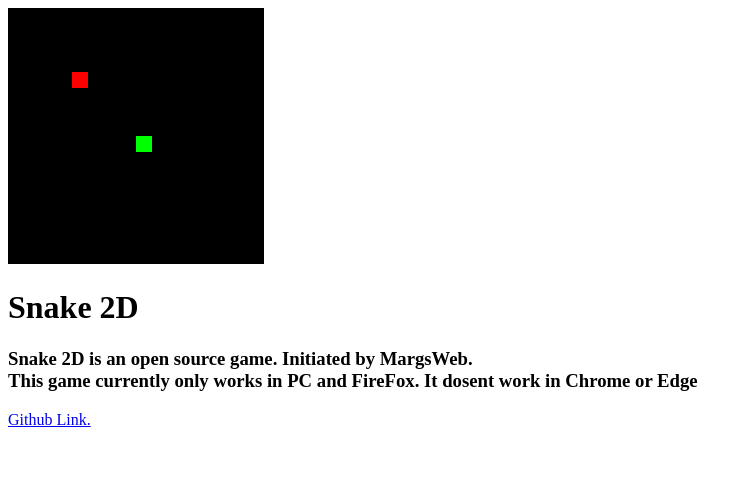
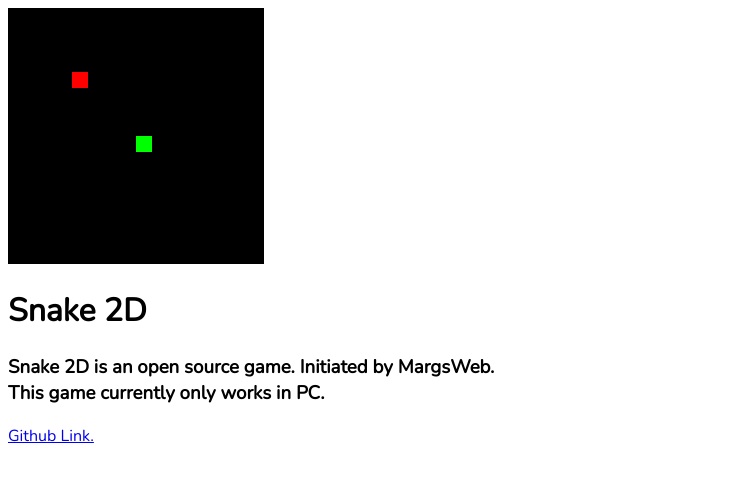
Before and after one commit to MohammedAbidNafi/Snake-Game, a plain HTML site: page index.html in a window 1280 px wide. Shown: the whole page, without its empty margins (0-752 px from the left). Drawn offline with nearby package versions, Linux system fonts and the light colour scheme.

Commit message:
Improvements

```diff
--- a/index.css
+++ b/index.css
@@ -1,9 +1,11 @@
+@import url("https://fonts.googleapis.com/css?family=Nunito");
+
 #canvas{
-    background-color: #000;
+    background: black;
 }
 
-.title{
+.text{
 
 
-
+    font-family: 'Nunito';
 }
--- a/index.html
+++ b/index.html
@@ -12,7 +12,7 @@
 <body>
 
 		<script type="module">
-                let ctx   = canvas.getContext("2d", {alpha: false});
+							let ctx = canvas.getContext("2d");
 			let dirs  = {Right: [1,0], Left: [-1,0], Down: [0,1], Up: [0,-1]};
 			let snake = [[8,8]], apple = [4,4], dir = [0,0];
 			onkeydown = e => dir = dirs[e.key.slice(5)] || dir;
@@ -34,15 +34,13 @@
 			snake.forEach(([x,y]) => ctx.fillRect(x * 16, y * 16, 16, 16));
 		}, 125);
 		</script>
-		<canvas id="canvas" width="256" height="256" position="relative" clear="both" style="background-color: #000;"></canvas>
+		<canvas id="canvas" width="256" height="256"></canvas>
 		<div id="info">
-			<h1>Snake 2D</h1>
-			<h3>Snake 2D is an open source game. Initiated by MargsWeb.<br /> This game currently only works
-				in PC and
-				FireFox.
-				<b>It dosent work in Chrome or Edge</b>
+			<h1 class="text">Snake 2D</h1>
+			<h3 class="text">Snake 2D is an open source game. Initiated by MargsWeb.<br /> This game currently only works
+				in PC.</h3>
 			</h3>
-			<a href="https://github.com/MohammedAbidNafi/Snake-Game">Github Link.</a>
+			<a href="https://github.com/MohammedAbidNafi/Snake-Game" class="text">Github Link.</a>
 			</div>
 	</body>
 </html>
```
